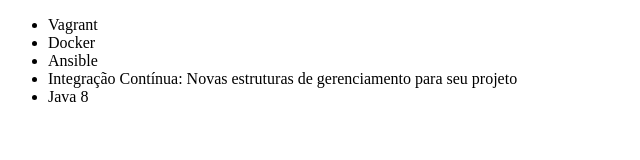
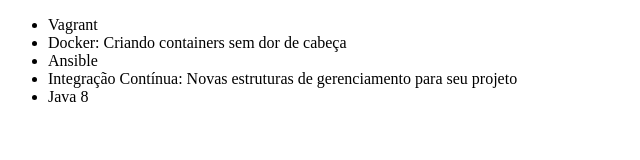
Before and after one commit to ariany-furtado01/Primeiro-Git, a plain HTML site: page index.html in a window 1280 px wide. Shown: the whole page, without its empty margins (0-640 px from the left). Drawn offline with Linux system fonts and the light colour scheme.

Commit message:
Alterando titulo do curso de Docker

```diff
--- a/index.html
+++ b/index.html
@@ -2,12 +2,12 @@
 <html lang="en">
 <head>
     <meta charset="UTF-8">
-    <title>Cursos da Alura</title>
+    <title>Cursos de DevOps da Alura</title>
 </head>
 <body>
     <ul>
         <li>Vagrant</li>
-        <li>Docker</li>
+        <li>Docker: Criando containers sem dor de cabeça</li>
         <li>Ansible</li>
         <li>Integração Contínua: Novas estruturas de gerenciamento para seu projeto</li>
         <li>Java 8</li>
```
